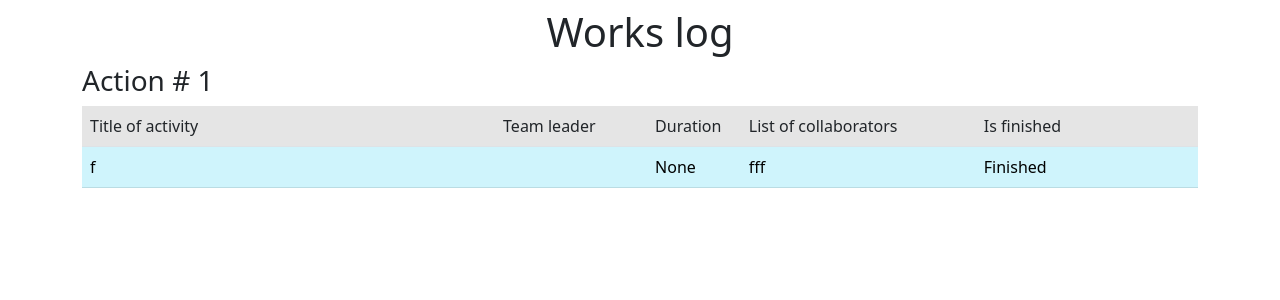
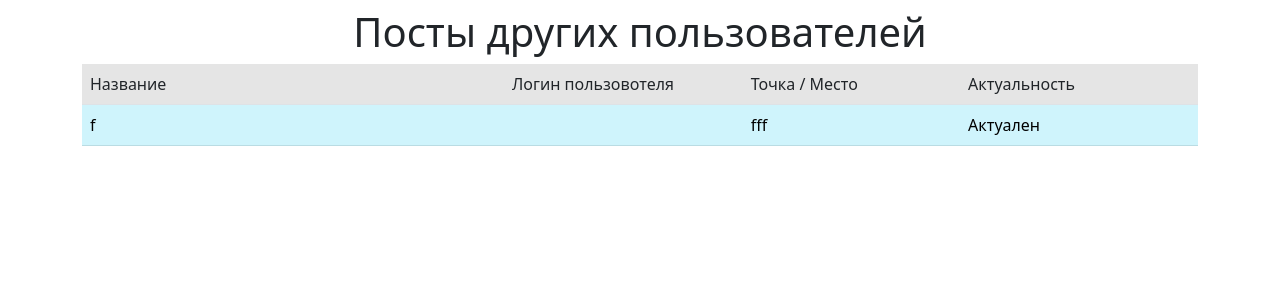
Before and after one commit to eLprisidente/web_site_3, a Flask app: page / in a window 1280 px wide. Shown: the part 70-370 px from the top of the page. Run offline with Flask 3, Linux system fonts and the light colour scheme; data comes from the database, SQL or seed files in the repository; both versions use the stored data as it was after the commit.

Commit message:
AAHHHHHHH

```diff
--- a/data/forms/add_jobs.py
+++ b/data/forms/add_jobs.py
@@ -5,9 +5,8 @@
 
 class JobForm(FlaskForm):
     job = StringField('Название', validators=[DataRequired()])
-    team_leader = IntegerField('Описание', validators=[DataRequired()])
-    work_size = StringField('Прикрепить фото / видео', validators=[DataRequired()])
-    collaborators = StringField('Collaborators', validators=[DataRequired()])
+    team_leader = StringField('Описание', validators=[DataRequired()])
+    collaborators = StringField('Точка / Место', validators=[DataRequired()])
     is_finished = BooleanField('Пост актуален?')
 
     submit = SubmitField('Подтвердить')
--- a/data/jobs.py
+++ b/data/jobs.py
@@ -12,12 +12,7 @@
     team_leader = sqlalchemy.Column(sqlalchemy.Integer,
                                     sqlalchemy.ForeignKey("users.id"))
     job = sqlalchemy.Column(sqlalchemy.String, nullable=True)
-    work_size = sqlalchemy.Column(sqlalchemy.Integer, nullable=True)
     collaborators = sqlalchemy.Column(sqlalchemy.String, nullable=True)
-    start_date = sqlalchemy.Column(sqlalchemy.DateTime,
-                                   default=datetime.datetime.now)
-    end_date = sqlalchemy.Column(sqlalchemy.DateTime,
-                                 default=datetime.datetime.now)
     is_finished = sqlalchemy.Column(sqlalchemy.Boolean, default=True)
 
     user = orm.relationship('User')
--- a/main.py
+++ b/main.py
@@ -89,7 +89,6 @@
         jobs = Jobs(
             job=add_form.job.data,
             team_leader=add_form.team_leader.data,
-            work_size=add_form.work_size.data,
             collaborators=add_form.collaborators.data,
             is_finished=add_form.is_finished.data
         )
--- a/templates/index.html
+++ b/templates/index.html
@@ -2,28 +2,25 @@
 
 {% block content %}
 {% if current_user.is_authenticated %}
-    <a href="add_jobs" class="btn btn-secondary">Добавить работу</a>
+    <a href="add_jobs" class="btn btn-secondary">Добавить пост</a>
 {% endif %}
-    <h1 align="center"> Works log</h1>
+    <h1 align="center">Посты других пользователей</h1>
     {% for job in jobs %}
-        <h3> Action # {{job.id}}</h3>
         <table class="table">
             <tr class="table-active">
-                <td  width="600px"> Title of activity </td>
-                <td  width="200px"> Team leader</td>
-                <td  width="100px"> Duration </td>
-                <td  width="300px"> List of collaborators</td>
-                <td  width="300px"> Is finished</td>
+                <td  width="600px"> Название </td>
+                <td  width="300px"> Логин пользовотеля</td>
+                <td  width="300px"> Точка / Место</td>
+                <td  width="300px"> Актуальность</td>
             </tr>
             <tr>
                 <td  class="table-info"> {{job.job}} </td>
                 <td  class="table-info"> {{job.user.name}} {{job.user.surname}}</td>
-                <td  class="table-info"> {{job.work_size}} </td>
                 <td  class="table-info"> {{job.collaborators}}</td>
                 {% if job.is_finished %}
-                <td  class="table-info"> Finished</td>
+                <td  class="table-info"> Актуален</td>
                 {% else %}
-                <td  class="table-danger"> Is not finished</td>
+                <td  class="table-danger"> Не актуален</td>
                 {% endif %}
             </tr>
         </table>
```
Also changed, not shown: templates/add_job.html (+0 -9 lines), db/mars.db.
